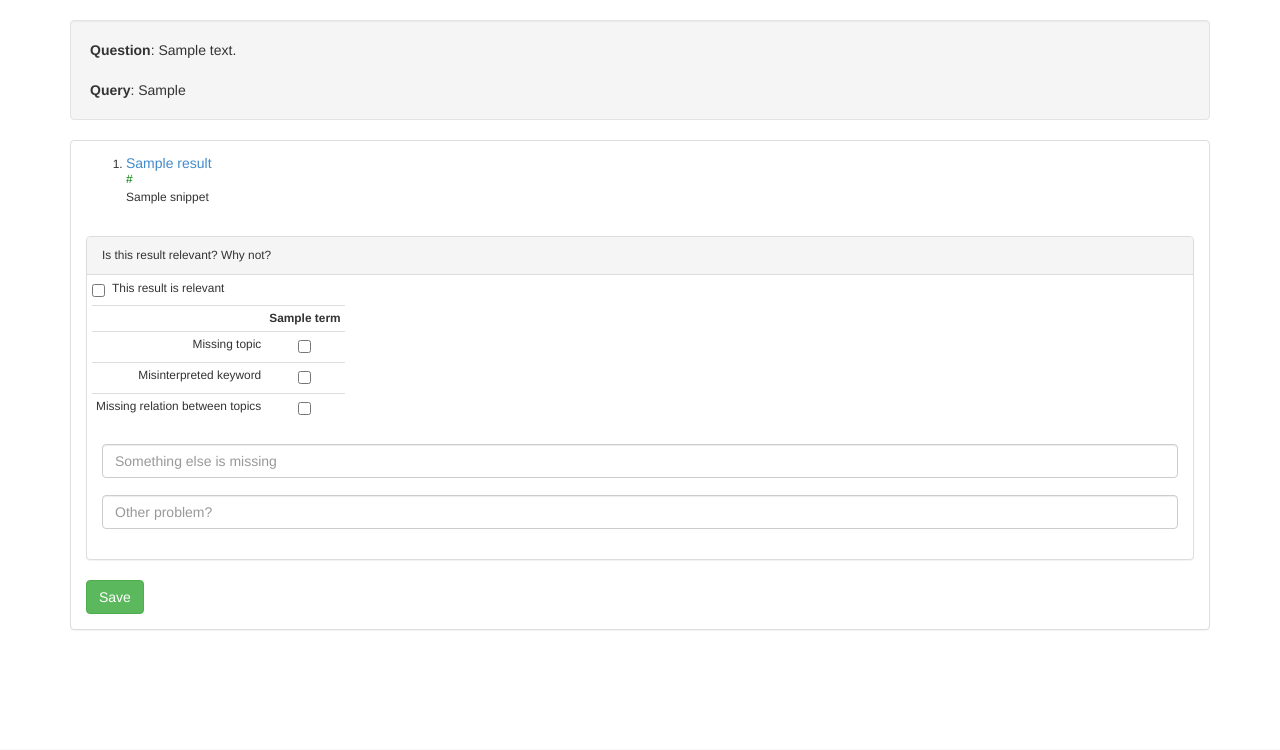
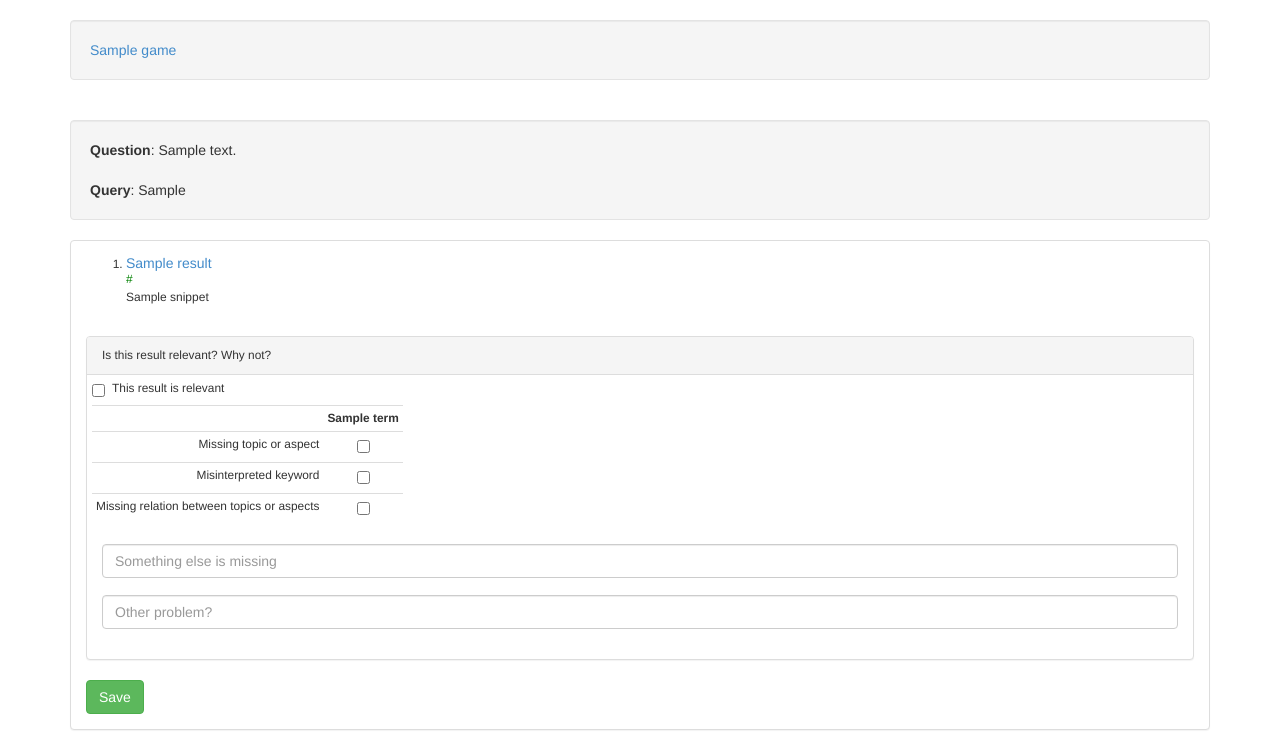
Before and after one commit to DenXX/ufindit, a Django app: template query_url_problems/templates/query_url_judging.html in a window 1280 px wide. Shown: the part 51-801 px from the top of the page. Before the commit the page ends 681 px from the top, so only its background shows below. Run offline with Django 3.2, Linux system fonts and the light colour scheme; tables that the repository leaves empty hold one stand-in row (values such as "Sample post"); the template is opened without the code that fills it: values that come from a table or form of the project are taken from there, most other values are stand-ins (such as "Sample title", 1, 10 or a date in 2020); parts of the project's set-up code (start-up, migrations or seed data) failed here and were passed over.

Commit message:
Some bug fixes for query url judgement

```diff
--- a/query_url_problems/templates/query_url_judging.html
+++ b/query_url_problems/templates/query_url_judging.html
@@ -6,6 +6,8 @@
 
 {% block content %}
 <div class="container">
+    <br />
+    <div class="well">{% for game in games %}<a href="{% url 'query_url_problems:query_url_judgement' game_id=game.id %}">{{ game.name }}</a>&nbsp;&nbsp;{% endfor %}</div>
     <br />
     {% if not judgement %}
     <h1>No more query-urls to judge <small>Thank you!</small></h1>
@@ -38,7 +40,7 @@
                     {% for term in query_terms %}<th style="padding: 4px">{{ term }}</th> {% endfor %}
                   </tr>
                   <tr>
-                    <td style="padding: 4px" class="text-right">Missing topic</td>
+                    <td style="padding: 4px" class="text-right">Missing topic or aspect</td>
                     {% for term in query_terms %}
                       <td style="padding: 4px">
                         <input type="checkbox" name="missing[]" value="{{term}}">
@@ -54,7 +56,7 @@
                     {% endfor %}
                   </tr>
                   <tr>
-                    <td style="padding: 4px" class="text-right">Missing relation between topics</td>
+                    <td style="padding: 4px" class="text-right">Missing relation between topics or aspects</td>
                     {% for term in query_terms %}
                       <td style="padding: 4px">
                         <input type="checkbox" name="missing_relation[]" value="{{ term }}">
--- a/query_url_problems/views.py
+++ b/query_url_problems/views.py
@@ -55,10 +55,12 @@ class QueryUrlJudgementView(View):
     def get_context(self, request):
         self.player = self.get_player(request)
         judgement = self.get_next_query_url()
+	games = Game.objects.all()
         if not judgement:
-            return {}
+            return {'games': games}
         return {'judgement': judgement, 'query_terms': get_query_terms(judgement.serp.query),
-            'result': judgement.serp.get_result_by_url(judgement.url.strip().replace('http/', 'http://'))}
+            'result':judgement.serp.get_result_by_url(judgement.url.strip().replace('http/', 'http://').replace('https/', 'https://')),
+            'games': games}
 
     def get(self, request, **kwargs):
         return render(request, self.template_name, self.get_context(request))
--- a/ufindit/admin.py
+++ b/ufindit/admin.py
@@ -19,11 +19,14 @@ class PlayerGameAdmin(admin.ModelAdmin):
     readonly_fields = ('start',)
     list_filter = ('finish',)
 
+class SerpAdmin(admin.ModelAdmin):
+    readonly_fields = ('results_urls', )
+
 admin.site.register(Game)
 admin.site.register(Task, TaskAdmin)
 admin.site.register(Player)
 admin.site.register(PlayerGame, PlayerGameAdmin)
 admin.site.register(PlayerTask, PlayerTaskAdmin)
 admin.site.register(Event)
-admin.site.register(Serp)
+admin.site.register(Serp, SerpAdmin)
 admin.site.register(UserSerpResultsOrder)
--- a/ufindit/models.py
+++ b/ufindit/models.py
@@ -128,6 +128,15 @@ class Serp(models.Model):
                 return result
         return None
 
+    def get_results_urls(self):
+	urls = []
+	results = pickle.loads(self.get_results())
+        for res in results:
+	    urls.append(res.safe_url)
+        return "\n".join(urls)
+
+    results_urls = property(get_results_urls)
+
     def __unicode__(self):
         return self.query
 
```
